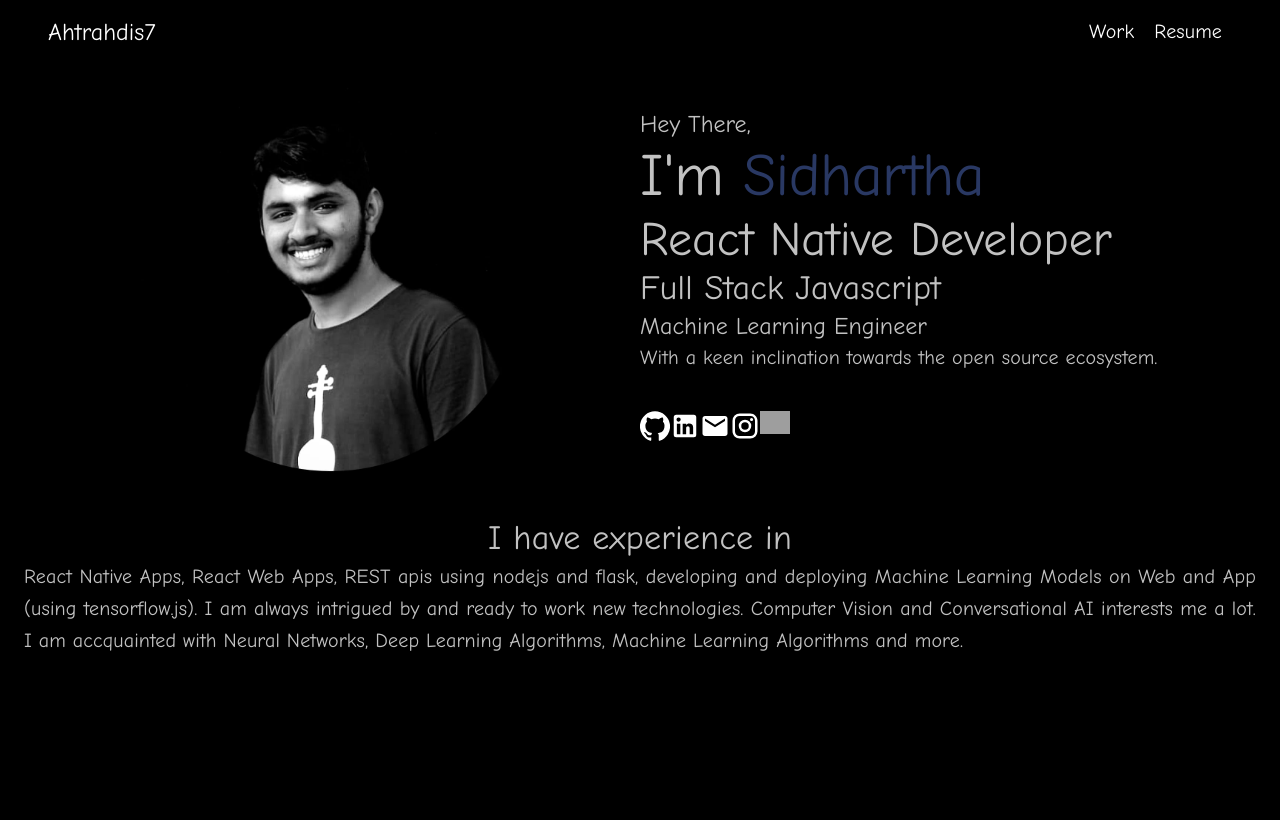
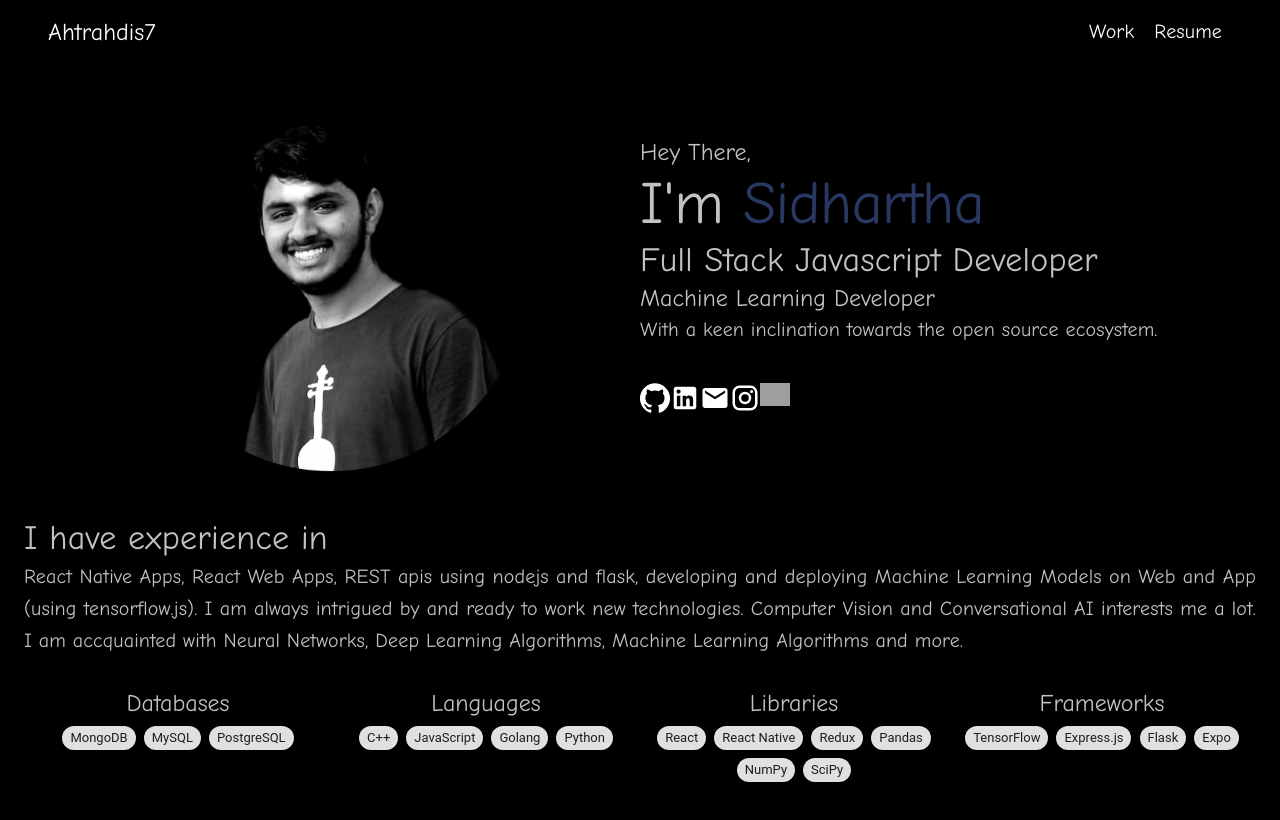
Before and after one commit to ahtrahdis7/ahtrahdis7.github.io, a React (Create React App) app: page / in a window 1280 px wide. Built offline with nearby package versions, Linux system fonts and the light colour scheme; grey boxes are pictures that could not be loaded.

Commit message:
add: updates

```diff
--- a/src/components/About.js
+++ b/src/components/About.js
@@ -8,24 +8,79 @@ import {
     Grid,
     Divider
 } from '@material-ui/core';
+import Chip from '@material-ui/core/Chip';
 // import rn from '../tech_Icons/RN.png'
-import aws from '../tech_Icons/aws.png'
-import expo from '../tech_Icons/expo.png'
+// import aws from '../tech_Icons/aws.png'
+// import expo from '../tech_Icons/expo.png'
 // import html from '../tech_Icons/html.png'
 // import css3 from '../tech_Icons/css3.png'
-import js from '../tech_Icons/js.png'
+// import js from '../tech_Icons/js.png'
 // import java from '../tech_Icons/java.png'
-import redux from '../tech_Icons/redux.png'
-import nav from '../tech_Icons/nav.png'
+// import redux from '../tech_Icons/redux.png'
+// import nav from '../tech_Icons/nav.png'
 // import mmui from '../tech_Icons/mmui.png'
 // import node from '../tech_Icons/node.png'
-import react from '../tech_Icons/react.png'
-import flask from '../tech_Icons/flask.png'
+// import react from '../tech_Icons/react.png'
+// import flask from '../tech_Icons/flask.png'
 // import cpp from '../tech_Icons/c++.png'
-import mui from '../tech_Icons/mui.png'
-import mongo from '../tech_Icons/mongo.png'
-import tfjs from '../tech_Icons/tfjs.png'
+// import mui from '../tech_Icons/mui.png'
+// import mongo from '../tech_Icons/mongo.png'
+// import tfjs from '../tech_Icons/tfjs.png'
 import Social from './Social';
+
+function Stacks(){
+    return(
+        <div>
+            <Grid container style={{
+                    textAlign: 'center',
+                    marginTop: 20,
+                }}>
+                <Grid item xs={12} md={3} >
+                <Typography style={{
+                        color: '#c2c2c2',
+                        fontFamily: 'ComicNeue',
+                        marginTop: 10,
+                    }} variant="h5">
+                        Databases<br></br> <Chip label="MongoDB" size="small"/> <Chip label="MySQL" size="small"/> <Chip label="PostgreSQL" size="small"/>
+                    </Typography>
+                </Grid>
+                <Grid item xs={12} md={3}>
+                    <Typography style={{
+                        color: '#c2c2c2',
+                        fontFamily: 'ComicNeue',
+                        marginTop: 10,
+                    }} variant="h5">
+                        Languages <br></br>
+                        <Chip label="C++" size="small"/> <Chip label="JavaScript" size="small"/> <Chip label="Golang" size="small"/> <Chip label="Python" size="small"/>
+                    </Typography>
+                </Grid>
+                <Grid item xs={12} md={3}>
+                    <Typography style={{
+                        color: '#c2c2c2',
+                        fontFamily: 'ComicNeue',
+                        marginTop: 10,
+                    }} variant="h5">
+                        Libraries <br></br>
+                        <Chip label="React" size="small" /> <Chip label="React Native" size="small"/> <Chip label="Redux" size="small"/> <Chip label="Pandas" size="small"/>
+                        <Chip label="NumPy" size="small"/> <Chip label="SciPy" size="small"/>
+                    </Typography>
+                </Grid>
+                <Grid item xs={12} md={3}>
+                    <Typography style={{
+                        color: '#c2c2c2',
+                        fontFamily: 'ComicNeue',
+                        marginTop: 10,
+                    }} variant="h5">
+                        Frameworks <br></br>
+                        <Chip label="TensorFlow" size="small"/> <Chip label="Express.js" size="small"/> <Chip label="Flask" size="small"/> <Chip label="Expo" size="small"/>
+                    </Typography>
+                </Grid>
+            </Grid>
+
+
+        </div>
+    )
+}
 
 class About extends React.Component {
 
@@ -72,18 +127,18 @@ class About extends React.Component {
                                 color: '#c2c2c2',
                                 fontFamily: 'ComicNeue'
                                 }}>I'm <span style={{color: '#293863'}}>Sidhartha</span> </Typography>
-                                <Typography variant="h3" style={{
-                                    color: '#c2c2c2',
-                                    fontFamily: 'ComicNeue'
-                                }}>React Native Developer</Typography>
                                 <Typography variant="h4" style={{
                                     color: '#c2c2c2',
                                     fontFamily: 'ComicNeue'
-                                }}>Full Stack Javascript</Typography>
+                                }}>Full Stack Javascript Developer</Typography>
+                                {/* <Typography variant="h4" style={{
+                                    color: '#c2c2c2',
+                                    fontFamily: 'ComicNeue'
+                                }}>React and React Native</Typography> */}
                                 <Typography variant="h5" style={{
                                     color: '#c2c2c2',
                                     fontFamily: 'ComicNeue'
-                                }}>Machine Learning Engineer</Typography>
+                                }}>Machine Learning Developer</Typography>
                                 <Typography variant="h6" style={{
                                     color: '#c2c2c2',
                                     fontFamily: 'ComicNeue'
@@ -105,7 +160,7 @@ class About extends React.Component {
                         <Typography variant="h4" style={{
                             color: '#c2c2c2',
                             fontFamily: 'ComicNeue',
-                            textAlign: 'center',
+                            // textAlign: 'center',
                         }}>I have experience in</Typography>
                         <Divider />
                         <Typography variant="h6"
@@ -121,6 +176,12 @@ class About extends React.Component {
                                 I am accquainted with Neural Networks, Deep Learning Algorithms, Machine Learning Algorithms and more.
                         </Typography>
                     </div>
+                    {/* <hr class="solid" style={{
+                        borderTop: 0.5,
+                        borderRight: 0,
+                        borderLeft: 0
+                    }}></hr> */}
+                    <Stacks />
                     {/* <br></br> */}
                     {/* <div style={{
                         display: 'flex',
```
Also changed, not shown: 6 other files (tests, documents, lock files or other folders).
